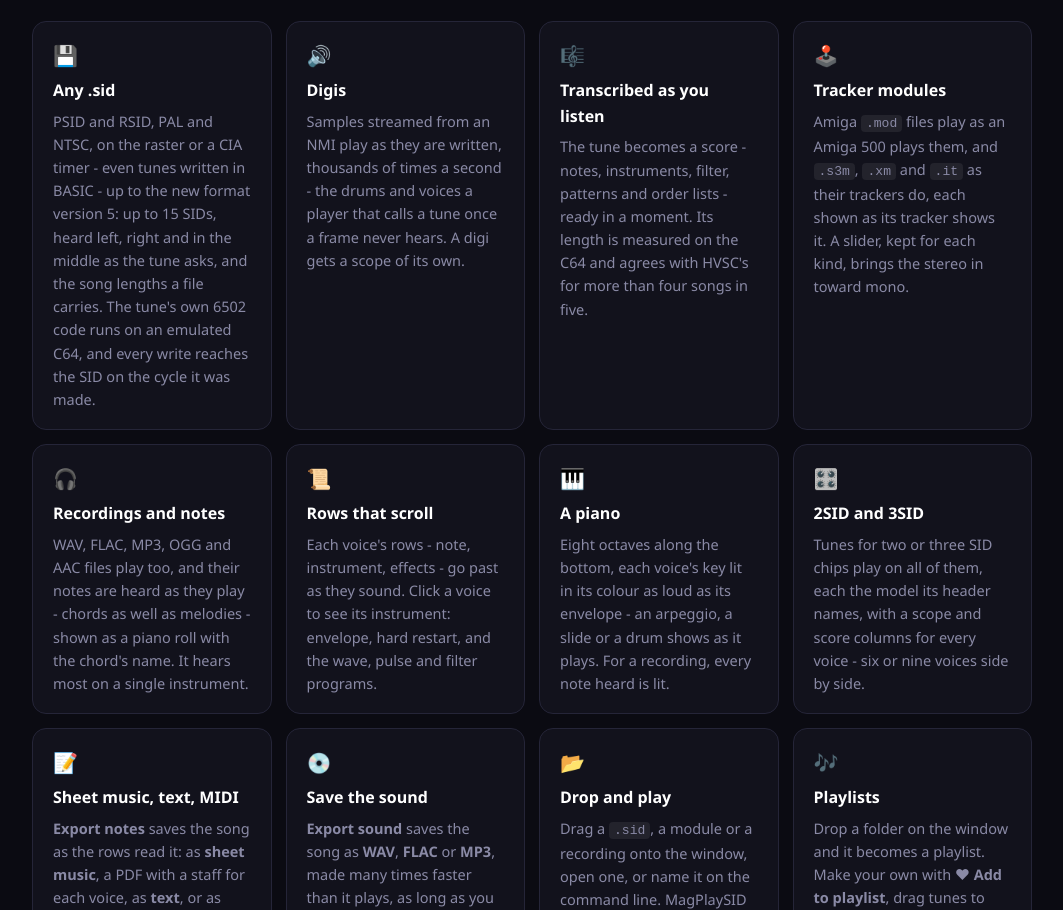
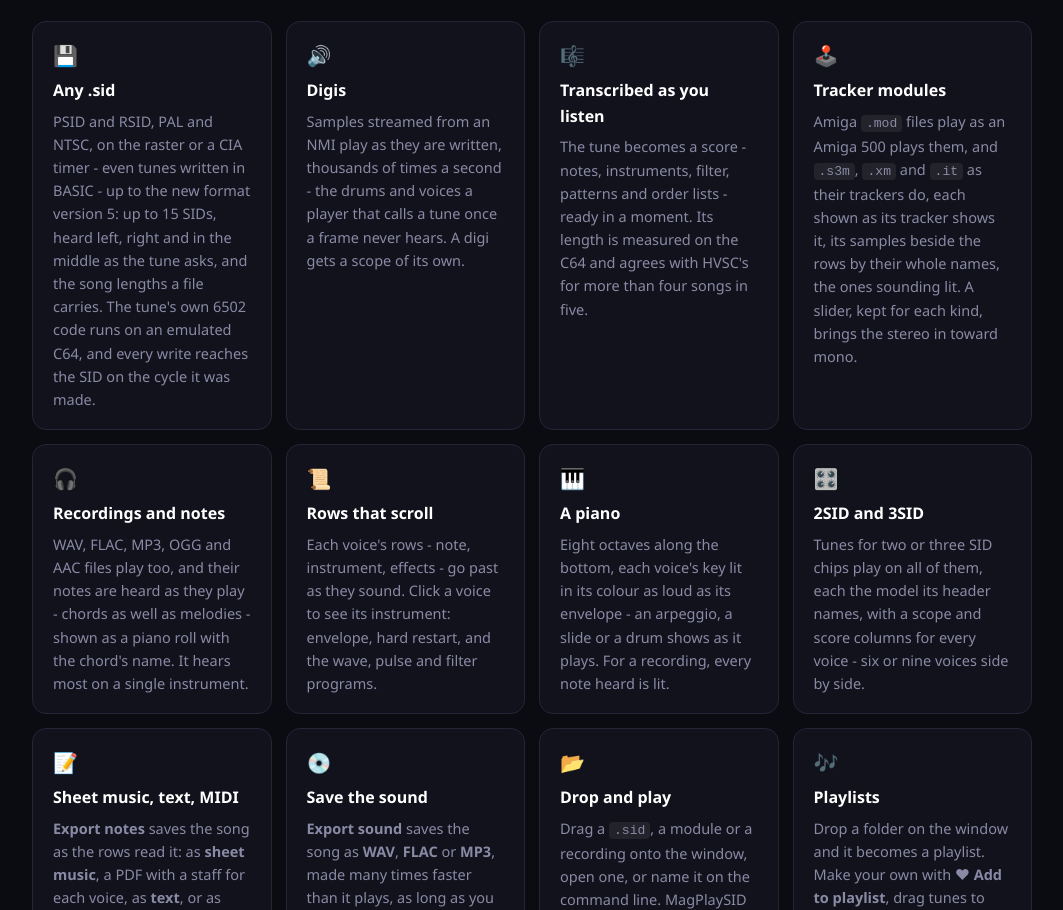
Before and after one commit to MagnarHarestad/MagPlaySID, a plain HTML site: page docs/index.html in a window 1280 px wide. Shown: the part 4212-5122 px from the top of the page, without its empty margins (108-1171 px from the left). Drawn offline with Linux system fonts and the light colour scheme; no server answers.

Commit message:
Site: a module's samples shown by their whole names
Co-Authored-By: Claude Opus 5.5 <noreply@anthropic.com>

```diff
--- a/docs/index.html
+++ b/docs/index.html
@@ -173,7 +173,7 @@
     <div class="card"><div class="i">💾</div><h3>Any .sid</h3><p>PSID and RSID, PAL and NTSC, on the raster or a CIA timer - even tunes written in BASIC - up to the new format version 5: up to 15 SIDs, heard left, right and in the middle as the tune asks, and the song lengths a file carries. The tune's own 6502 code runs on an emulated C64, and every write reaches the SID on the cycle it was made.</p></div>
     <div class="card"><div class="i">🔊</div><h3>Digis</h3><p>Samples streamed from an NMI play as they are written, thousands of times a second - the drums and voices a player that calls a tune once a frame never hears. A digi gets a scope of its own.</p></div>
     <div class="card"><div class="i">🎼</div><h3>Transcribed as you listen</h3><p>The tune becomes a score - notes, instruments, filter, patterns and order lists - ready in a moment. Its length is measured on the C64 and agrees with HVSC's for more than four songs in five.</p></div>
-    <div class="card"><div class="i">🕹️</div><h3>Tracker modules</h3><p>Amiga <code>.mod</code> files play as an Amiga 500 plays them, and <code>.s3m</code>, <code>.xm</code> and <code>.it</code> as their trackers do, each shown as its tracker shows it. A slider, kept for each kind, brings the stereo in toward mono.</p></div>
+    <div class="card"><div class="i">🕹️</div><h3>Tracker modules</h3><p>Amiga <code>.mod</code> files play as an Amiga 500 plays them, and <code>.s3m</code>, <code>.xm</code> and <code>.it</code> as their trackers do, each shown as its tracker shows it, its samples beside the rows by their whole names, the ones sounding lit. A slider, kept for each kind, brings the stereo in toward mono.</p></div>
     <div class="card"><div class="i">🎧</div><h3>Recordings and notes</h3><p>WAV, FLAC, MP3, OGG and AAC files play too, and their notes are heard as they play - chords as well as melodies - shown as a piano roll with the chord's name. It hears most on a single instrument.</p></div>
     <div class="card"><div class="i">📜</div><h3>Rows that scroll</h3><p>Each voice's rows - note, instrument, effects - go past as they sound. Click a voice to see its instrument: envelope, hard restart, and the wave, pulse and filter programs.</p></div>
     <div class="card"><div class="i">🎹</div><h3>A piano</h3><p>Eight octaves along the bottom, each voice's key lit in its colour as loud as its envelope - an arpeggio, a slide or a drum shows as it plays. For a recording, every note heard is lit.</p></div>
```
